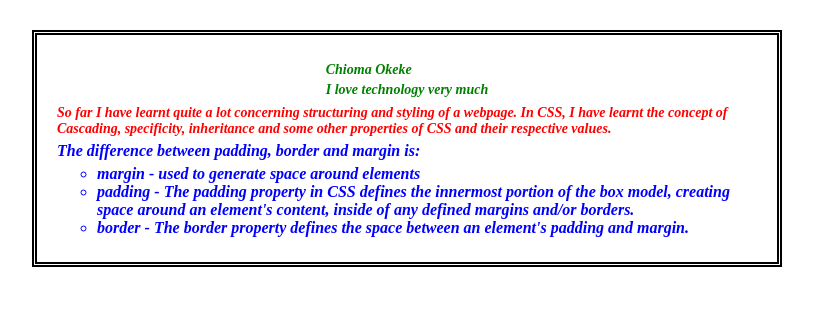
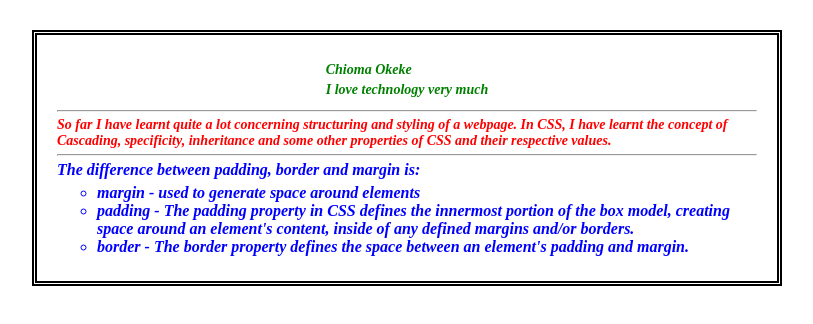
Before and after one commit to Chioma-Okeke/major-css-property-assignment, a plain HTML site: page index.html in a window 1280 px wide. Shown: the whole page, without its empty margins (233-1046 px from the left). Drawn offline with Linux system fonts and the light colour scheme.

Commit message:
divided work into sections using the hr tag

```diff
--- a/index.html
+++ b/index.html
@@ -12,11 +12,11 @@
         <div class="first-section">
             <!-- <h1 class="fist-section-heading">First Section</h1> -->
             <p><b><i>Chioma Okeke <br> I love technology very much</i></b></p>
-        </div>
+        </div><hr>
         <div class="second-section">
             <!-- <h1 class="second-section-heading">Second section</h1> -->
             <p><b><i>So far I have learnt quite a lot concerning structuring and styling of a webpage. In CSS, I have learnt the concept of Cascading, specificity, inheritance and some other properties of CSS and their respective values.</i></b></p>
-        </div>
+        </div><hr>
         <div class="third-section">
             <!-- <h1 class="third-section-heading">Third section</h1> -->
             <p><b><i>
--- a/stlye.css
+++ b/stlye.css
@@ -33,3 +33,6 @@
     margin: 5px 0px;
     list-style-type: circle;
 }
+hr{
+    margin:5px 0px;
+}
```
